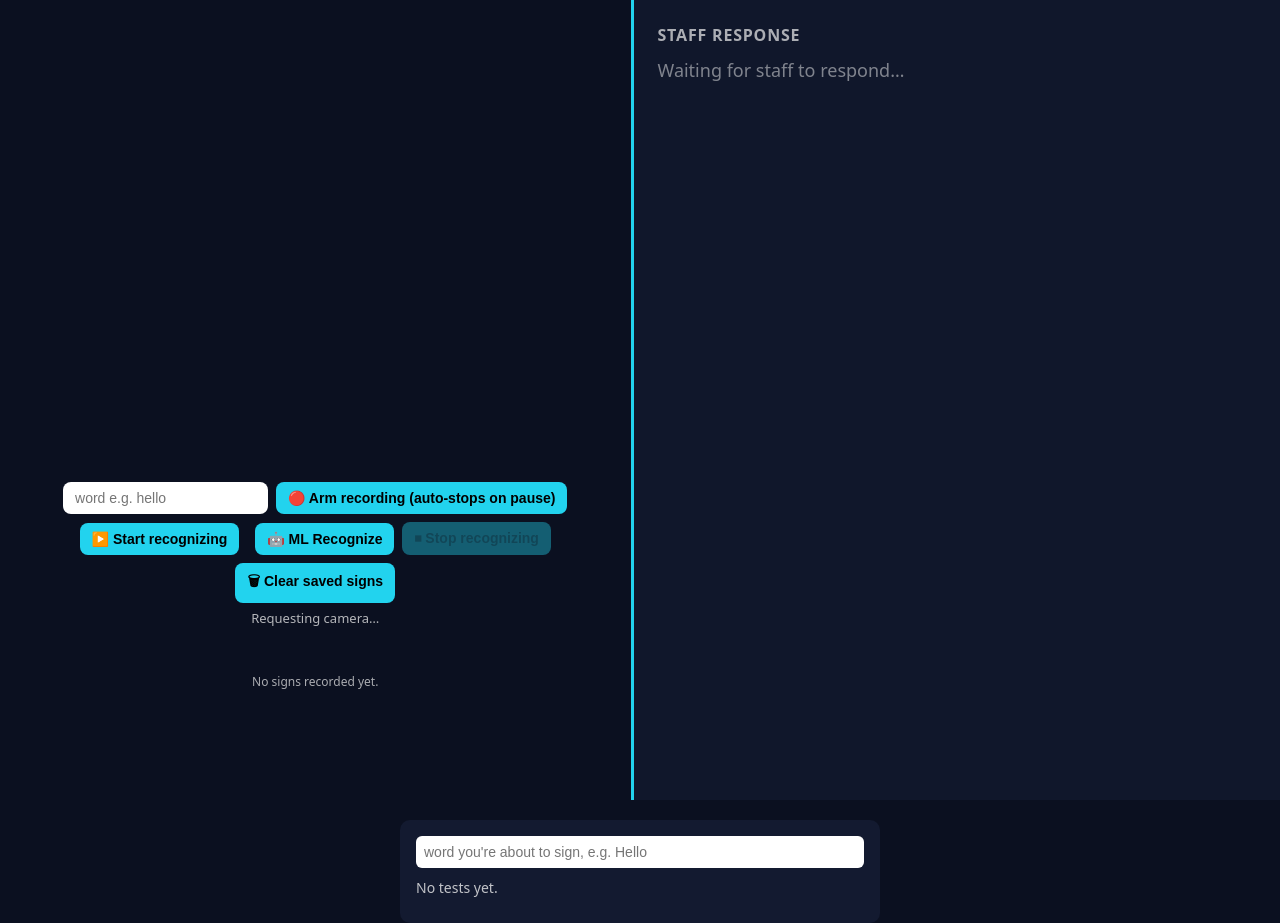
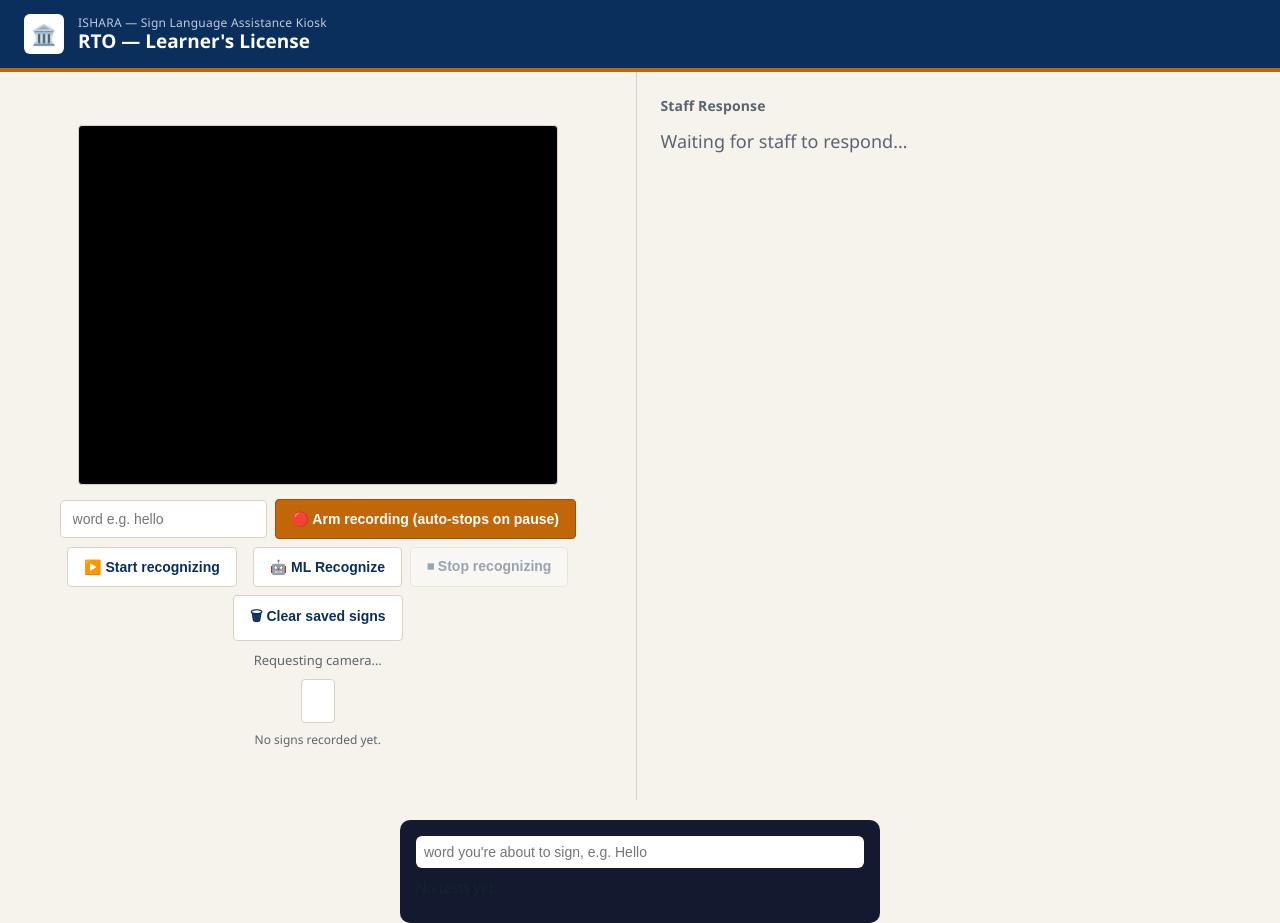
Before and after one commit to Team-Brain-exe/ISHARA, a website built with Vite: page isl-kiosk/apps/vision-lab/index.html in a window 1280 px wide. Built offline with nearby package versions, Linux system fonts and the light colour scheme; no server answers.

Commit message:
ISHARA: institutional kiosk styling, working recognition pipeline, model service

```diff
--- a/isl-kiosk/apps/vision-lab/index.html
+++ b/isl-kiosk/apps/vision-lab/index.html
@@ -2,62 +2,133 @@
 <html lang="en">
 <head>
   <meta charset="UTF-8" />
-  <title>ISL Vision Lab — Citizen Side</title>
+  <meta name="viewport" content="width=device-width, initial-scale=1" />
+  <title>ISHARA — Citizen Kiosk</title>
   <style>
+    :root {
+      --navy: #0A2F5C;
+      --navy-dark: #071F3D;
+      --paper: #F6F3EC;
+      --panel: #FFFFFF;
+      --ink: #1A2430;
+      --ink-muted: #5B6472;
+      --rule: #D8D2C4;
+      --accent: #C1670A;
+      --accent-dark: #9A5108;
+      --success: #0B6E4F;
+      --alert: #A6321E;
+    }
     * { box-sizing: border-box; }
-    html, body { margin: 0; height: 100%; background: #0b1020; color: #eee; font-family: system-ui, sans-serif; }
-    #page { display: flex; flex-direction: row; height: 100vh; }
+    html, body {
+      margin: 0; height: 100%;
+      background: var(--paper); color: var(--ink);
+      font-family: "Segoe UI", Inter, system-ui, sans-serif;
+    }
+    #page { display: flex; flex-direction: column; height: 100vh; }
 
-    /* ── Left half: camera + sign controls ── */
+    #kioskHeader {
+      background: var(--navy);
+      color: #fff;
+      display: flex;
+      align-items: center;
+      gap: 14px;
+      padding: 14px 24px;
+      flex-shrink: 0;
+      border-bottom: 4px solid var(--accent);
+    }
+    #kioskEmblem {
+      width: 40px; height: 40px; border-radius: 6px;
+      background: #fff; color: var(--navy);
+      display: flex; align-items: center; justify-content: center;
+      font-size: 20px; flex-shrink: 0;
+    }
+    #kioskTitleBlock { line-height: 1.25; }
+    #kioskKicker { font-size: 12px; letter-spacing: 0.02em; opacity: 0.75; }
+    #kioskTitle { font-size: 19px; font-weight: 600; }
+
+    #body { display: flex; flex-direction: row; flex: 1; overflow: hidden; }
+
     #leftHalf {
       flex: 1;
       display: flex;
       flex-direction: column;
       align-items: center;
       justify-content: center;
-      padding: 16px;
-      border-right: 3px solid #22d3ee;
+      padding: 20px;
+      border-right: 1px solid var(--rule);
       overflow: hidden;
     }
     #wrap {
       position: relative;
-      width: 90%;
+      width: 88%;
       max-width: 480px;
       aspect-ratio: 4 / 3;
+      border: 1px solid var(--rule);
+      border-radius: 4px;
+      overflow: hidden;
+      background: #000;
     }
-    video, canvas { position: absolute; top: 0; left: 0; width: 100%; height: 100%; border-radius: 12px; }
-    #controls { margin-top: 12px; display: flex; gap: 8px; align-items: center; flex-wrap: wrap; justify-content: center; }
-    input, button { padding: 8px 12px; border-radius: 8px; border: none; font-size: 14px; }
-    button { background: #22d3ee; cursor: pointer; font-weight: 600; }
+    video, canvas { position: absolute; top: 0; left: 0; width: 100%; height: 100%; }
+
+    #controls { margin-top: 14px; display: flex; gap: 8px; align-items: center; flex-wrap: wrap; justify-content: center; }
+    input {
+      padding: 10px 12px; border-radius: 4px; border: 1px solid var(--rule);
+      font-size: 14px; background: var(--panel); color: var(--ink);
+    }
+    button {
+      padding: 10px 16px; border-radius: 4px; border: 1px solid transparent;
+      font-size: 14px; font-weight: 600; cursor: pointer; min-height: 40px;
+      background: var(--panel); color: var(--navy); border-color: var(--rule);
+    }
     button:disabled { opacity: 0.4; cursor: default; }
-    #status { text-align: center; margin-top: 6px; font-size: 13px; opacity: 0.75; }
-    #result { text-align: center; font-size: 24px; font-weight: 700; margin-top: 8px; min-height: 32px; color: #22d3ee; }
-    #refList { margin-top: 6px; font-size: 12px; opacity: 0.7; text-align: center; }
+    button.primary { background: var(--accent); color: #fff; border-color: var(--accent-dark); }
+    button.primary:hover:not(:disabled) { background: var(--accent-dark); }
 
-    /* ── Right half: staff responses, large and readable ── */
+    #status { text-align: center; margin-top: 10px; font-size: 13px; color: var(--ink-muted); }
+    #result {
+      text-align: center; font-size: 22px; font-weight: 700; margin-top: 10px;
+      min-height: 44px; color: var(--navy);
+      border: 1px solid var(--rule); border-radius: 4px;
+      padding: 8px 16px; background: var(--panel);
+    }
+    #refList { margin-top: 8px; font-size: 12px; color: var(--ink-muted); text-align: center; }
+
     #rightHalf {
       flex: 1;
       display: flex;
       flex-direction: column;
       padding: 24px;
       overflow-y: auto;
-      background: #10172b;
+      background: var(--paper);
     }
-    #rightHalf h3 { margin: 0 0 12px 0; font-size: 16px; opacity: 0.7; text-transform: uppercase; letter-spacing: 0.05em; }
+    #rightHalf h3 {
+      margin: 0 0 14px 0; font-size: 14px; color: var(--ink-muted);
+      font-weight: 600; letter-spacing: 0.01em;
+    }
     #incomingPanel { display: flex; flex-direction: column; gap: 10px; }
     .incoming-entry {
-      background: #1a2340;
-      border-left: 5px solid #22d3ee;
-      border-radius: 10px;
+      background: var(--panel);
+      border: 1px solid var(--rule);
+      border-left: 5px solid var(--success);
+      border-radius: 4px;
       padding: 18px 20px;
       font-size: 26px;
       line-height: 1.4;
     }
-    #emptyState { opacity: 0.5; font-size: 18px; }
+    #emptyState { color: var(--ink-muted); font-size: 18px; }
   </style>
 </head>
 <body>
   <div id="page">
+    <header id="kioskHeader">
+      <div id="kioskEmblem">🏛️</div>
+      <div id="kioskTitleBlock">
+        <div id="kioskKicker">ISHARA — Sign Language Assistance Kiosk</div>
+        <div id="kioskTitle">RTO — Learner's License</div>
+      </div>
+    </header>
+
+    <div id="body">
       <div id="leftHalf">
         <div id="wrap">
           <video id="video" autoplay playsinline muted></video>
@@ -65,7 +136,7 @@
         </div>
         <div id="controls">
           <input id="labelInput" placeholder="word e.g. hello" />
-        <button id="recordBtn">🔴 Arm recording (auto-stops on pause)</button>
+          <button id="recordBtn" class="primary">🔴 Arm recording (auto-stops on pause)</button>
           <button id="recognizeBtn">▶️ Start recognizing</button>
           <button id="stopBtn" disabled>⏹ Stop recognizing</button>
           <button id="clearBtn">🗑 Clear saved signs</button>
@@ -82,6 +153,7 @@
         </div>
       </div>
     </div>
+  </div>
   <script type="module" src="/src/main.ts"></script>
 </body>
 </html>
```
Also changed, not shown: isl-kiosk/apps/voice-lab/index.html (+56 -60 lines). Lines whose indentation alone changed are shown as unchanged.
